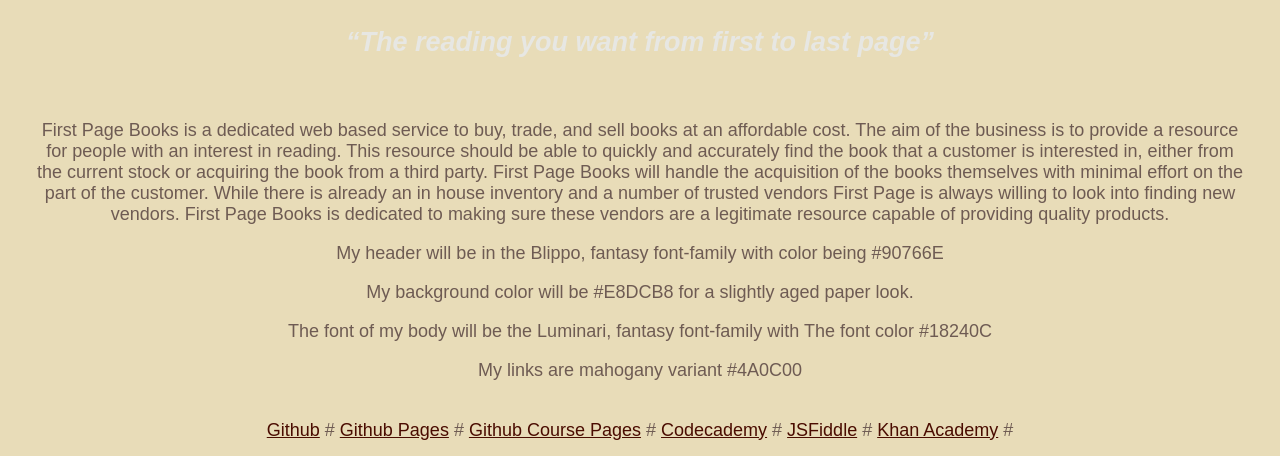
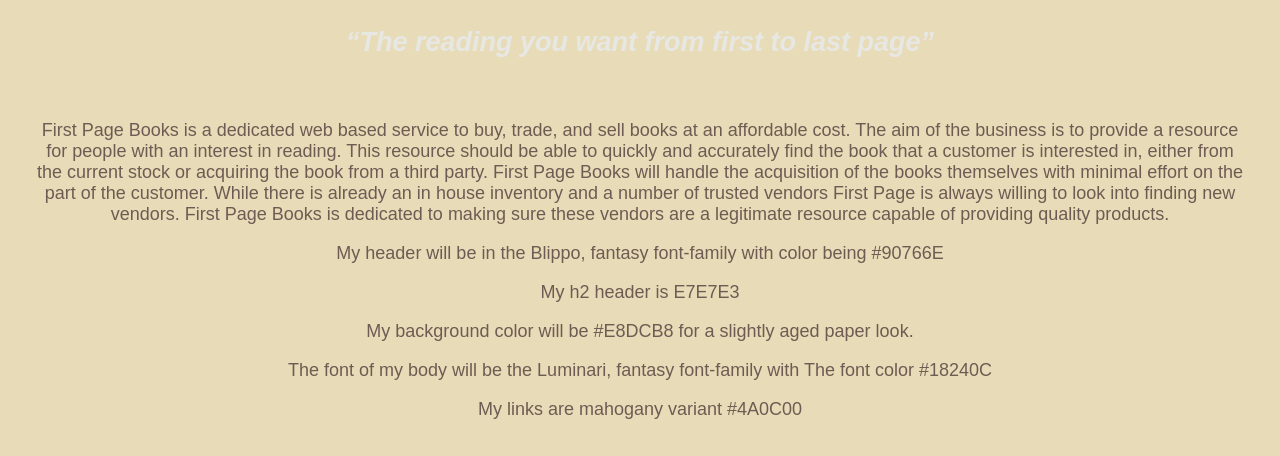
Before and after one commit to btramme0/web115, a plain HTML site: page brand.html in a window 1280 px wide. Shown: the part 151-607 px from the top of the page. Drawn offline with Linux system fonts and the light colour scheme.

Commit message:
Update brand.html

```diff
--- a/brand.html
+++ b/brand.html
@@ -22,6 +22,7 @@
 				First Page Books is dedicated to making sure these vendors are a legitimate resource capable of providing quality products.
 			</p>
 			<p>My header will be in the Blippo, fantasy font-family with color being #90766E</p>
+			<p>My h2 header is E7E7E3</p>
 			<p>My background color will be #E8DCB8 for a slightly aged paper look.</p>
 			<p>The font of my body will be the Luminari, fantasy font-family with The font color #18240C</p>
 			<p>My links are mahogany variant #4A0C00</p>
```
